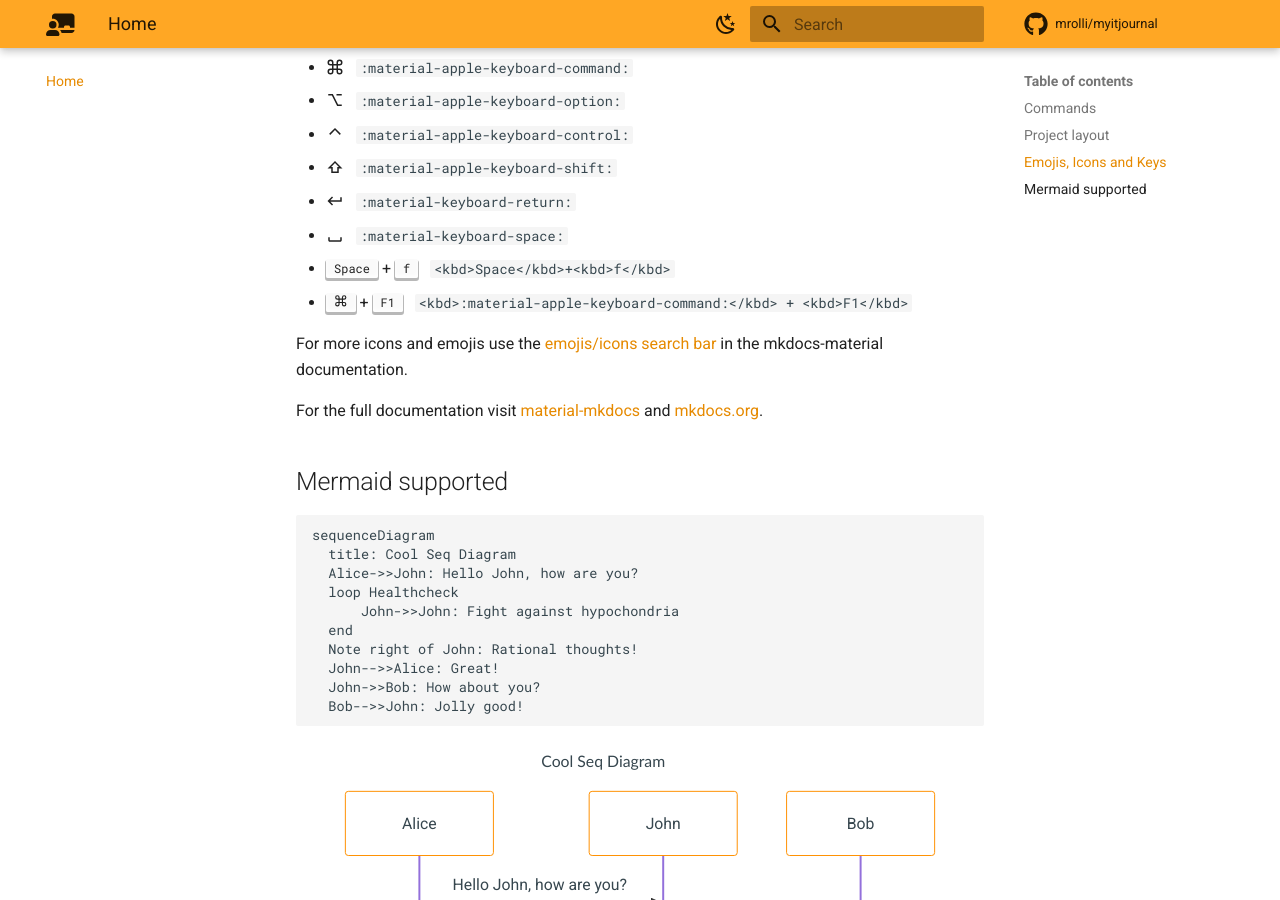
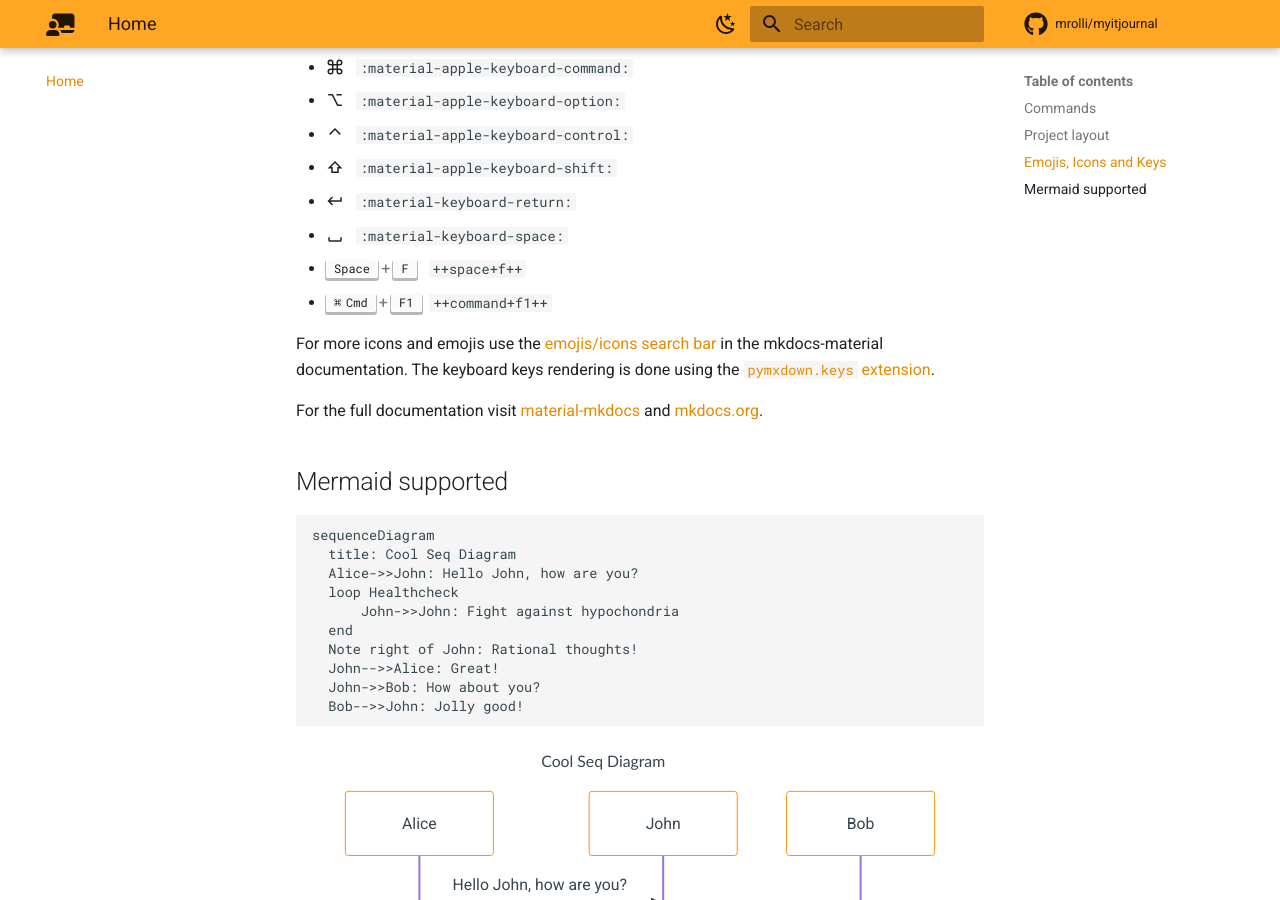
Before and after one commit to mrolli/myitjournal, an MkDocs documentation site: the page built from docs/index.md, in a window 1280 px wide and 900 px high, scrolled down 1190 px. Built offline with MkDocs 1.6.1 and Material for MkDocs 9.7.7, drawn with Linux system fonts in a browser that asks for light colours; emoji names are drawn with the system emoji font; comment, search, counter and statistics services are not loaded.

Commit message:
Switch to pymdownx.keys extension for key redering
The syntax is drastically less verbose.

```diff
--- a/docs/index.md
+++ b/docs/index.md
@@ -42,10 +42,13 @@ Below follows the default index.md of a mkdocs installation as a quickref.
 - :material-apple-keyboard-shift:   `:material-apple-keyboard-shift:`
 - :material-keyboard-return:   `:material-keyboard-return:`
 - :material-keyboard-space:   `:material-keyboard-space:`
-- <kbd>Space</kbd> + <kbd>f</kbd>   `<kbd>Space</kbd>+<kbd>f</kbd>`
-- <kbd>:material-apple-keyboard-command:</kbd> + <kbd>F1</kbd>   `<kbd>:material-apple-keyboard-command:</kbd> + <kbd>F1</kbd>`
+- ++space+f++   `++space+f++`
+- ++command+f1++  `++command+f1++`
 
-For more icons and emojis use the [emojis/icons search bar](https://squidfunk.github.io/mkdocs-material/reference/icons-emojis/) in the mkdocs-material documentation.
+For more icons and emojis use the [emojis/icons search
+bar](https://squidfunk.github.io/mkdocs-material/reference/icons-emojis/) in
+the mkdocs-material documentation. The keyboard keys rendering is done using
+the [`pymxdown.keys` extension](https://facelessuser.github.io/pymdown-extensions/extensions/keys/).
 
 For the full documentation visit [material-mkdocs](https://squidfunk.github.io/mkdocs-material/) and [mkdocs.org](https://www.mkdocs.org).
 
--- a/mkdocs.yml
+++ b/mkdocs.yml
@@ -75,6 +75,7 @@ markdown_extensions:
   - pymdownx.emoji:
       emoji_index: !!python/name:materialx.emoji.twemoji
       emoji_generator: !!python/name:materialx.emoji.to_svg
+  - pymdownx.keys
   - pymdownx.snippets:
       auto_append:
         - includes/abbreviations.md
```
